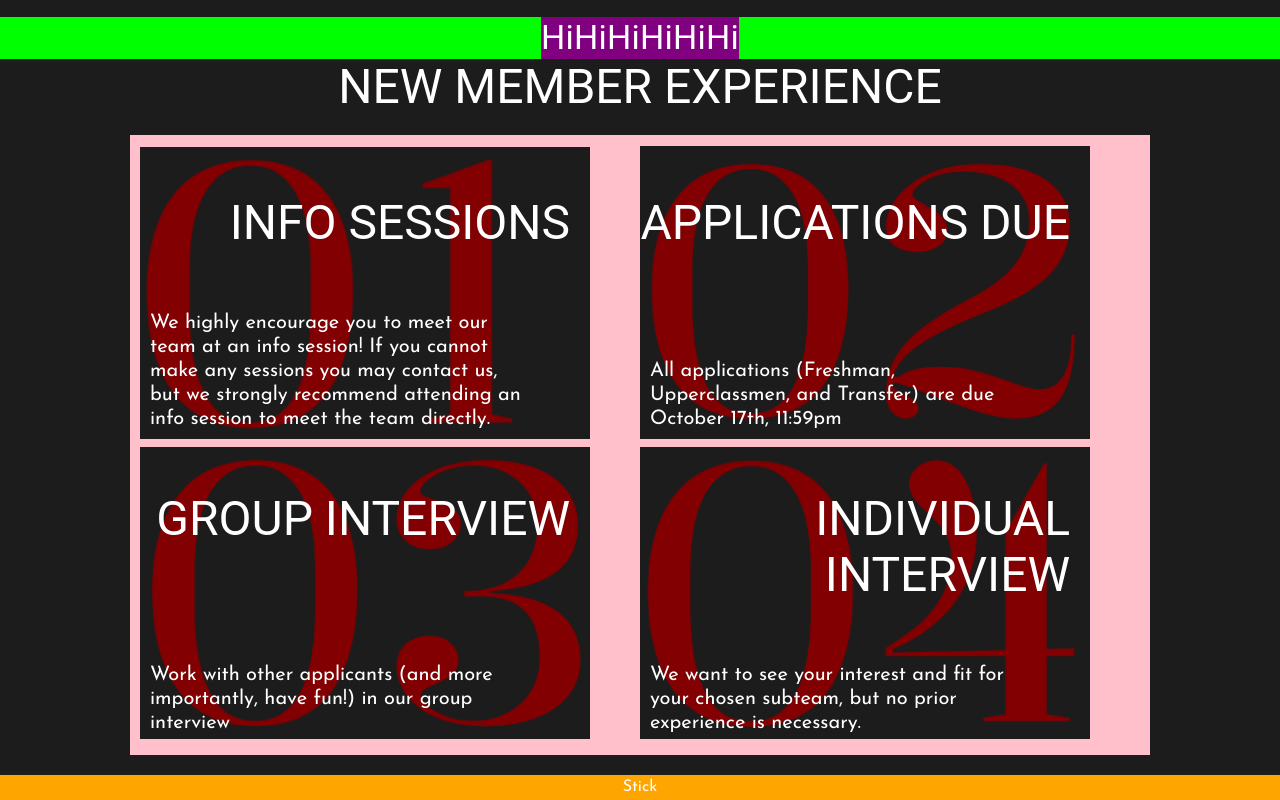
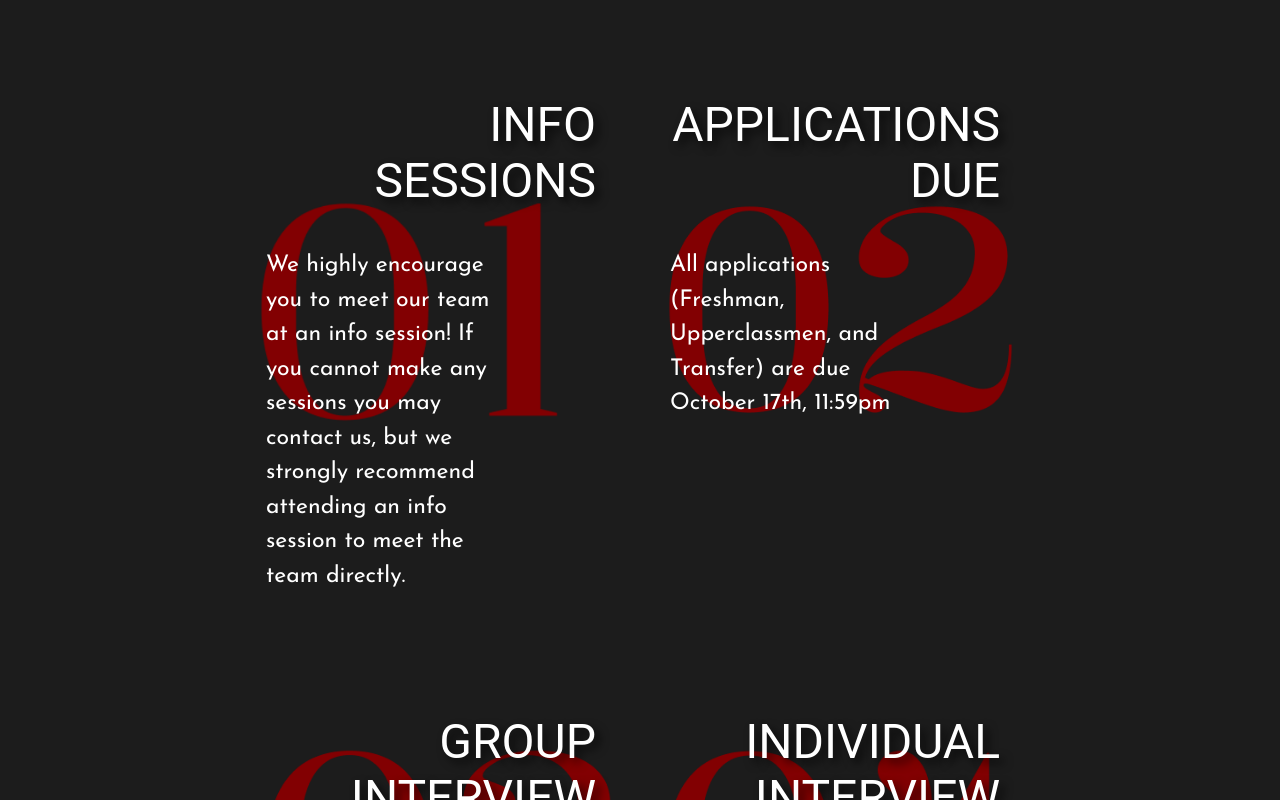
Before and after one commit to Cornell-University-Combat-Robotics/site-2025, a React (Vite) app in the folder react-site/: page /apply in a window 1280 px wide. Shown: the part 1540-2340 px from the top of the page. Built offline with nearby package versions, Linux system fonts and the light colour scheme.

Commit message:
encapsulation of numbers

```diff
--- a/react-site/src/pages/apply.jsx
+++ b/react-site/src/pages/apply.jsx
@@ -138,289 +138,48 @@ export default function Apply() {
 
       </Box>
 
+
+      <Box width="100%" height="100%" mb={20}
+        sx={{
+          display: 'grid', placeItems: "center" //alignment parameter when using grids (not justifycontent)
+        }}>
         <Box sx={{
-        // timeline container
-        display: 'flex',
-        justifyContent: 'center',
-        alignItems: 'center',
-        backgroundColor: 'lime',
-
-        // backgroundImage: `url(${apply})`,
-        // backgroundSize: 'cover',
-        // backgroundPosition: 'top',
-        // backgroundRepeat: 'no-repeat',
-        // position: 'relative',
+          display: 'grid',
+          gridTemplateColumns: 'repeat(2, 1fr)',
+          width: '60%',
+          gap: '30px 40px',
+          height: '100%',
         }}>
-        {/* timeline sections container */}
-        <Box sx={{ backgroundColor: 'purple' }}>
-          <Typography variant="h4" sx={{ color: "white" }}>
-            Hi
-          </Typography>
-          {/* next few boxes contain stuff for making timeline */}
-        </Box>
-        <Box sx={{ backgroundColor: 'purple' }}>
-          {/* box */}
-          <Typography variant="h4" sx={{ color: "white" }}>
-            Hi
-          </Typography>
-        </Box>
-        <Box sx={{ backgroundColor: 'purple' }}>
-          {/* box */}
-          <Typography variant="h4" sx={{ color: "white" }}>
-            Hi
-          </Typography>
-        </Box>
-        <Box sx={{ backgroundColor: 'purple' }}>
-          {/* next few boxes contain stuff for making timeline */}
-          <Typography variant="h4" sx={{ color: "white" }}>
-            Hi
-          </Typography>
-        </Box>
-        <Box sx={{ backgroundColor: 'purple' }}>
-          {/* box */}
-          <Typography variant="h4" sx={{ color: "white" }}>
-            Hi
-          </Typography>
-        </Box>
-        <Box sx={{ backgroundColor: 'purple' }}>
-          {/* box */}
-          <Typography variant="h4" sx={{ color: "white" }}>
-            Hi
-          </Typography>
+          <ApplicationSteplist name="INFO SESSIONS" desc="We highly encourage you to meet our team at an info session! If you cannot make any sessions you may contact us, but we strongly recommend attending an info session to meet the team directly." img={`url(${join01})`} />
+          <ApplicationSteplist name="APPLICATIONS DUE" desc="All applications (Freshman, Upperclassmen, and Transfer) are due October 17th, 11:59pm" img={`url(${join02})`} />
+          <ApplicationSteplist name="GROUP INTERVIEW" desc="Work with other applicants (and more importantly, have fun!) in our group interview" img={`url(${join03})`} />
+          <ApplicationSteplist name="INDIVIDUAL INTERVIEW" desc="We want to see your interest and fit for your chosen subteam, but no prior experience is necessary." img={`url(${join04})`} />
         </Box>
       </Box>
-      <Typography variant="h3" sx={{ color: "white" }}>
+
+
+      <Typography variant="h1" mb={20}>
         NEW MEMBER EXPERIENCE
       </Typography>
 
-
-      <Box sx={{
-        // timeline container
-        // display: 'flex',
-        // justifyContent: 'center',
-        // alignItems: 'center',
-        backgroundColor: 'pink',
-        display: 'grid',
-        gridTemplateColumns: 'repeat(2, 1fr)',
-        // gridTemplateColumns: 'repeat(2, minmax(0,1fr))',
-        // gap: '40px 2px',
-        // margin: '40px 120px',
-        width: '1000px',
-        height: '600px',
-        margin: '20px auto',
-        // padding: '0px',
-        lineHeight: '1.2',
-        padding: "10px",
+      <FAQSection/>
 
 
-        // backgroundImage: `url(${apply})`,
-        // backgroundSize: 'cover',
-        // backgroundPosition: 'top',
-        // backgroundRepeat: 'no-repeat',
-        // position: 'relative',
-      }}>
-        <Box
-          // container for 01020304
-          sx={{
-            width: '90%',
-            height: 'auto',
-            backgroundImage: `url(${join01})`,
-            backgroundSize: "100%",
-            backgroundPosition: "center",
-            backgroundRepeat: "no-repeat",
-            display: "flex",
-            flexDirection: "column",
-            justifyContent: "space-between",
-          }}
-        >
-          <Typography variant="h3"
-            sx={{
-              // margin: "auto",
-              // alignSelf: "flex-end",
-              alignSelf: "flex-end",
-              textAlign: "right",
-              marginTop: "50px",
-              marginRight: "20px",
-            }}
-          >
-            INFO SESSIONS
-          </Typography>
-          <Typography variant="body1"
-            sx={{
-              // margin: "auto",
-              // alignSelf: "flex-end",
-              alignSelf: "flex-start",
-              textAlign: "left",
-              marginBottom: "10px",
-              marginRight: "60px",
-              marginLeft: "10px",
-              fontSize: "15pt",
-              // marginBottom: "10px",
-            }}
-          >
-            We highly encourage you to meet our team at an info session! If you cannot make any sessions you may contact us, but we strongly recommend attending an info session to meet the team directly.
-          </Typography>
     </Box>
-        <Box
-          // container for 01020304
-          sx={{
-            width: '90%',
-            height: 'auto',
-            backgroundImage: `url(${join02})`,
-            backgroundSize: "100%",
-            backgroundPosition: "center",
-            backgroundRepeat: "no-repeat",
-            display: "flex",
-            flexDirection: "column",
-            justifyContent: "space-between",
-          }}
-        >
-          <Typography variant="h3"
-            sx={{
-              // margin: "auto",
-              // alignSelf: "flex-end",
-              alignSelf: "flex-end",
-              textAlign: "right",
-              marginTop: "50px",
-              marginRight: "20px",
-            }}
-          >
-            APPLICATIONS DUE
-          </Typography>
-          <Typography variant="body1"
-            sx={{
-              // margin: "auto",
-              // alignSelf: "flex-end",
-              alignSelf: "flex-start",
-              textAlign: "left",
-              marginBottom: "10px",
-              marginRight: "60px",
-              marginLeft: "10px",
-              fontSize: "15pt",
-              // marginBottom: "10px",
-            }}
-          >
-            All applications (Freshman, Upperclassmen, and Transfer) are due October 17th, 11:59pm
-          </Typography>
-        </Box>
-        <Box
-          // container for 01020304
-          sx={{
-            width: '90%',
-            height: 'auto',
-            backgroundImage: `url(${join03})`,
-            backgroundSize: "100%",
-            backgroundPosition: "center",
-            backgroundRepeat: "no-repeat",
-            display: "flex",
-            flexDirection: "column",
-            justifyContent: "space-between",
-          }}
-        >
-          <Typography variant="h3"
-            sx={{
-              // margin: "auto",
-              // alignSelf: "flex-end",
-              alignSelf: "flex-end",
-              textAlign: "right",
-              marginTop: "50px",
-              marginRight: "20px",
-            }}
-          >
-            GROUP INTERVIEW
-          </Typography>
-          <Typography variant="body1"
-            sx={{
-              // margin: "auto",
-              // alignSelf: "flex-end",
-              alignSelf: "flex-start",
-              textAlign: "left",
-              marginBottom: "10px",
-              marginRight: "60px",
-              marginLeft: "10px",
-              fontSize: "15pt",
-              // marginBottom: "10px",
-            }}
-          >
-            Work with other applicants (and more importantly, have fun!) in our group interview
-          </Typography>
-        </Box>
-        <Box
-          // container for 01020304
-          sx={{
-            width: '90%',
-            height: 'auto',
-            backgroundImage: `url(${join04})`,
-            backgroundSize: "100%",
-            backgroundPosition: "center",
-            backgroundRepeat: "no-repeat",
-            display: "flex",
-            flexDirection: "column",
-            justifyContent: "space-between",
-          }}
-        >
-          <Typography variant="h3"
-            sx={{
-              // margin: "auto",
-              // alignSelf: "flex-end",
-              alignSelf: "flex-end",
-              textAlign: "right",
-              marginTop: "50px",
-              marginRight: "20px",
-            }}
-          >
-            INDIVIDUAL INTERVIEW
-          </Typography>
-          <Typography variant="body1"
-            sx={{
-              // margin: "auto",
-              // alignSelf: "flex-end",
-              alignSelf: "flex-start",
-              textAlign: "left",
-              marginBottom: "10px",
-              marginRight: "60px",
-              marginLeft: "10px",
-              fontSize: "15pt",
-              // marginBottom: "10px",
-            }}
-          >
-            We want to see your interest and fit for your chosen subteam, but no prior experience is necessary.
-          </Typography>
-        </Box>
+  );
+}
+
+function MemberExperienceComponent() {
+  return(
+    <Box>
+      <img/>
 
     </Box>
+  );
+}
 
-
-
-
-
-
-
-
-
-
-      <Box sx={{ backgroundColor: 'orange' }}>
-        {/* above encompasses all slider timeline data */}
-        <Box>
-          <Box>
-            <Typography>
-              Stick
-            </Typography>
-          </Box>
-        </Box>
-        <Box>
-          <Box>
-            <Box>
-              <img></img>
-            </Box>
-          </Box>
-          <Box>
-            <Typography>h2</Typography>
-            <Typography>h3</Typography>
-            <Typography>p</Typography>
-          </Box>
-        </Box>
-      </Box>
+function FAQSection() {
+  return (
     <Box
       justifyContent="center"
       alignItems="center"
@@ -543,6 +302,47 @@ export default function Apply() {
         </Typography>
       </Box>
     </Box>
+  );
+}
+
+{/*For the big red numbers*/ }
+function ApplicationSteplist({ name, desc, img }) {
+  return (
+    <Box
+      sx={{
+        width: '100%',
+        height: '100%',
+        backgroundImage: img,
+        backgroundSize: "100%",
+        backgroundPosition: "center",
+        backgroundRepeat: 'no-repeat'
+      }}
+    >
+      <Typography variant="h3" //figure out
+        sx={{
+          textAlign: "right",
+          mt: 10,
+          mb: 5,
+          marginRight: 3,
+          textShadow: '5px 5px 10px rgba(0, 0, 0, 0.7)'
+        }}
+      >
+        {name}
+      </Typography>
+
+      <Typography variant="body1"
+        sx={{
+          textAlign: "left",
+          mb: "10px",
+          mr: 15,
+          ml: "10px",
+          mt: 5,
+          fontSize: 23,
+          lineHeight: 1.5
+        }}
+      >
+        {desc}
+      </Typography>
     </Box>
   );
 }
```
Lines whose indentation alone changed are shown as unchanged.
